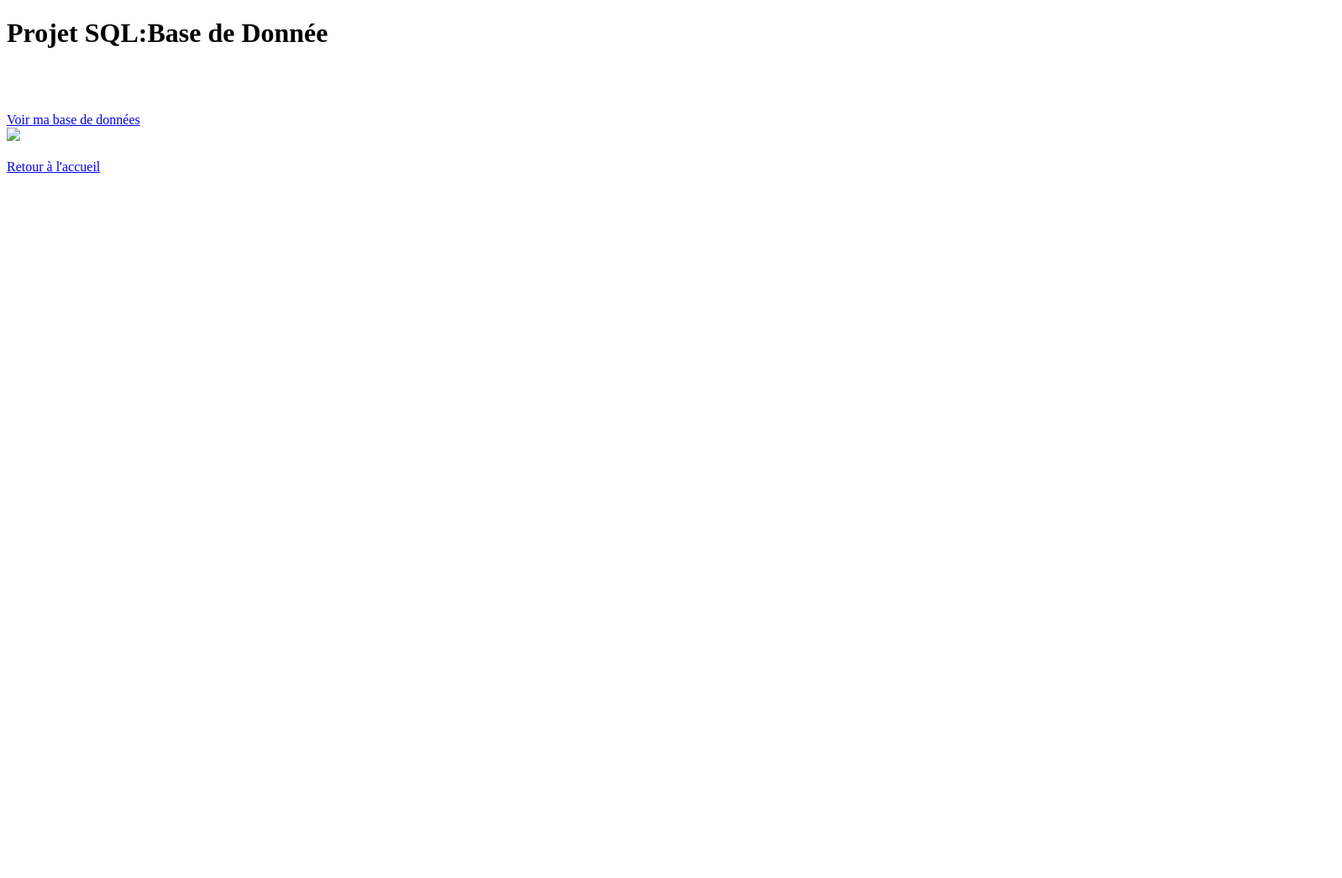
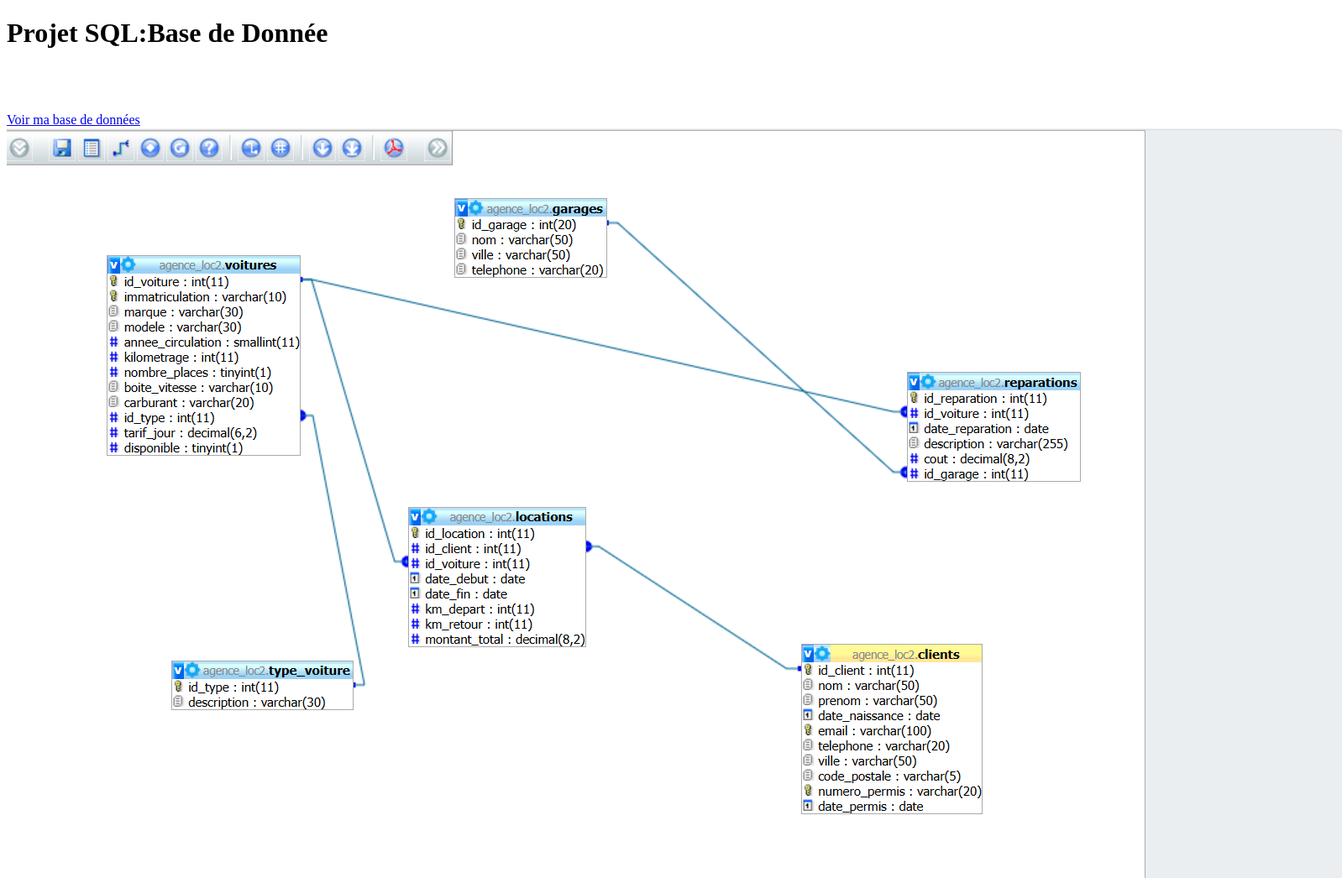
Before and after one commit to Demboy-ops/premierdevoirmickael, a plain HTML site: page projet_sql/base_de_donnee.html in a window 1280 px wide. Shown: the top 1046 px of the page at 84% size, 1598 px wide, since content can reach past the window. Before the commit the page ends 800 px from the top, so only its background shows below. Drawn offline with Linux system fonts and the light colour scheme.

Commit message:
Update base_de_donnee.html

```diff
--- a/projet_sql/base_de_donnee.html
+++ b/projet_sql/base_de_donnee.html
@@ -8,7 +8,7 @@
 <body>
     <H1>Projet SQL:Base de Donnée</H1> <br><br><br>
     <a href="agence_loc2.sql"> Voir ma base de données</a> <br>
-    <img src="projet_sql/base_de_donnee.png"><br><br>
+    <img src="base_de_donnee.png"><br><br>
 </body>
 <a href="../index.html">Retour à l'accueil</a> <br>
 
```
